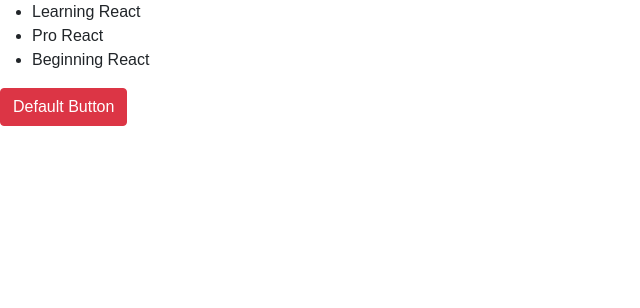
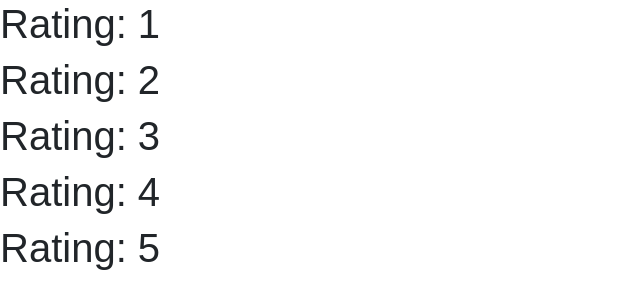
Before and after one commit to nescalan/react-with-hooks, a React (Create React App) app: page / in a window 1280 px wide. Shown: the top 308 px of the page, without its empty margins (0-640 px from the left). Built offline with nearby package versions, Linux system fonts and the light colour scheme.

Commit message:
Chapter 3: props

```diff
--- a/src/components/App/App.js
+++ b/src/components/App/App.js
@@ -1,15 +1,17 @@
 import React from "react";
-import { Products } from "..";
-import { Button } from "react-bootstrap";
 
 // Styles
 import "bootstrap/dist/css/bootstrap.min.css";
+import { Rating } from "..";
 
 function App() {
   return (
     <div>
-      <Products />
-      <Button variant="danger">Default Button</Button>
+      <Rating rating="1" />
+      <Rating rating="2" />
+      <Rating rating="3" />
+      <Rating rating="4" />
+      <Rating rating="5" />
     </div>
   );
 }
--- /dev/null
+++ b/src/components/Rating/Rating.jsx
@@ -0,0 +1,11 @@
+import React from "react";
+
+function Rating({ rating }) {
+  return (
+    <div>
+      <h1>Rating: {rating} </h1>
+    </div>
+  );
+}
+
+export { Rating };
--- a/src/components/index.js
+++ b/src/components/index.js
@@ -1,4 +1,5 @@
 import { App } from "./App/App.js";
-import { Products } from "./Products/Products.jsx";
+import { Products } from "./Products/Products";
+import { Rating } from "./Rating/Rating";
 
-export { App, Products };
+export { App, Products, Rating };
```
Also changed, not shown: src/components/Rating/Rating.styles.css (added).
